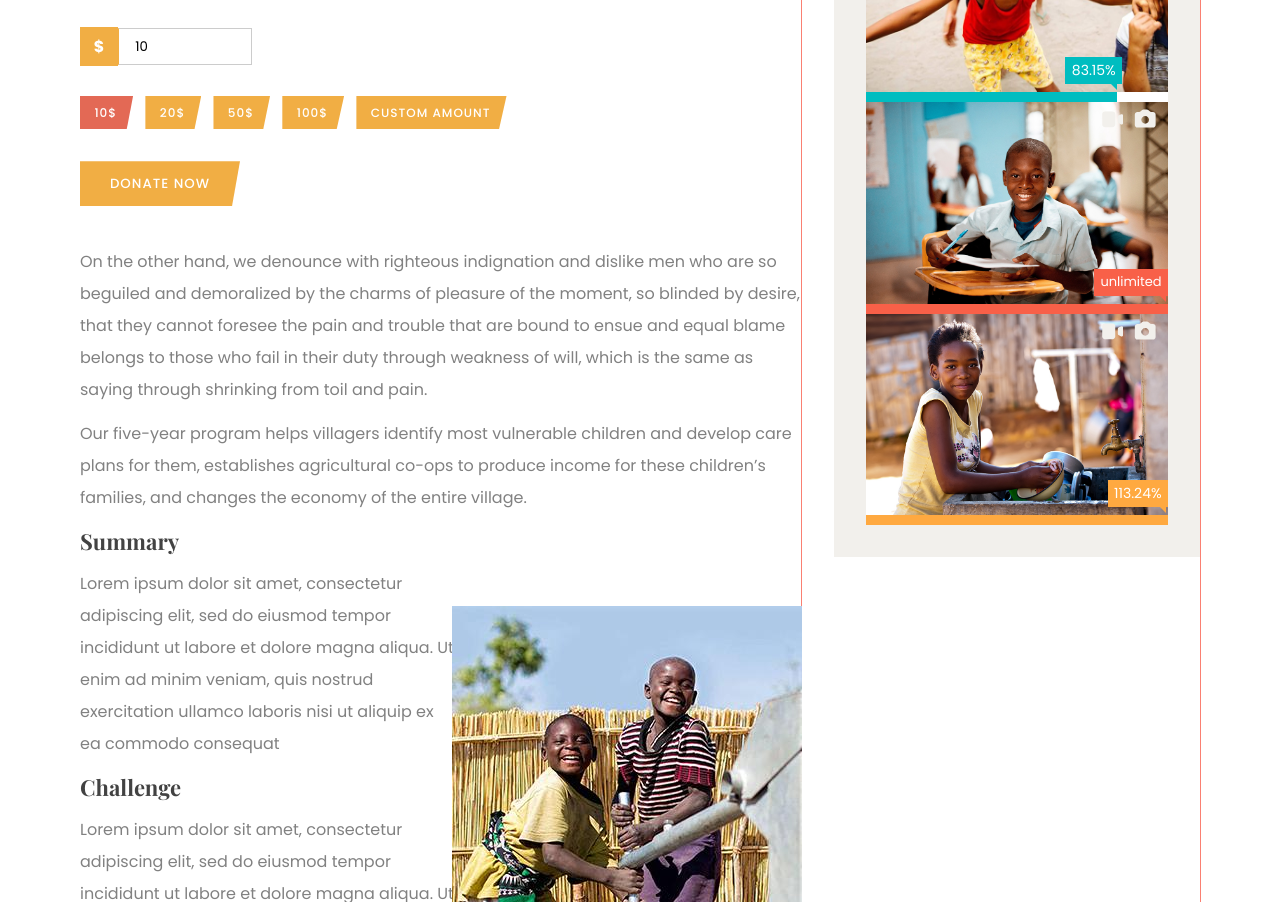
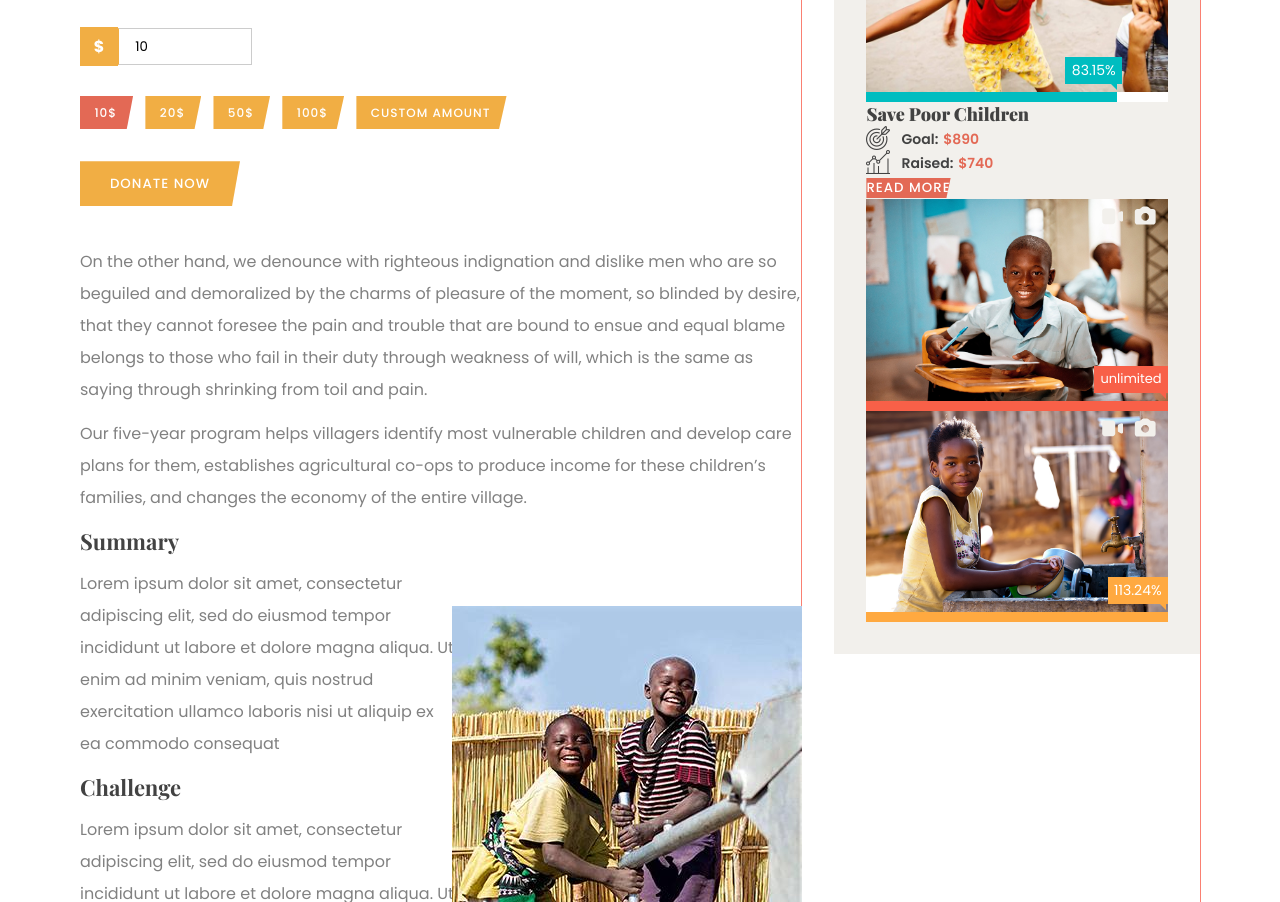
Before and after one commit to Ghidyon/oxipitan-landing-page, a plain HTML site: page index.html in a window 1280 px wide. Shown: the part 1053-1955 px from the top of the page. Drawn offline with nearby package versions, Linux system fonts and the light colour scheme.

Commit message:
added image details

```diff
--- a/index.html
+++ b/index.html
@@ -186,6 +186,23 @@
                             <img class="video-icon" src="images/heroicons/video-camera-gray.svg" alt="">
                         </div>
 
+                        <div class="details">
+                            <h6>Save Poor Children</h6>
+
+                            <p>
+                                <img src="images/dart.png" alt="">
+                                <span>Goal:</span>
+                                <span>$890</span>
+                            </p>
+
+                            <p>
+                                <img src="images/raised.png" alt="">
+                                <span>Raised:</span>
+                                <span>$740</span>
+                            </p>
+
+                            <button class="details-button green">Read More</button>
+                        </div>
 
 
                         <div class="donate-2">
--- a/style.css
+++ b/style.css
@@ -7,7 +7,7 @@
     list-style: none;
 }
 
-h4, h5 {
+h4, h5, h6 {
     font-family: 'Playfair Display';
 }
 
@@ -17,6 +17,13 @@ h4 {
 
 h5 {
     font-size: 20px;
+}
+
+h6 {
+    font-size: 18px;
+}
+
+h5, h6 {
     font-weight: 900;
 }
 
@@ -163,6 +170,7 @@ section > div:first-of-type article a:nth-of-type(2) {
     right: 6.5%;
     top: 10px;
 }
+
 section > div:first-of-type article a img {
     width: 100%;
 }
@@ -446,3 +454,26 @@ section > div:last-of-type aside > div:last-of-type > div .donate-3 .camera-icon
     top: 2%;
     transform: translate(-3%, -2%);
 }
+
+section > div:last-of-type aside > div:last-of-type > div .details {
+
+}
+
+section > div:last-of-type aside > div:last-of-type > div .details > p {
+    display: flex;
+    align-items: flex-end;
+    font-size: 14px;
+}
+
+section > div:last-of-type aside > div:last-of-type > div .details > p > img {
+    margin-right: .7rem;
+}
+
+section > div:last-of-type aside > div:last-of-type > div .details > p > span {
+    font-weight: 600;
+}
+
+section > div:last-of-type aside > div:last-of-type > div .details > p > span:last-of-type {
+    color: #E36955;
+    margin-left: .3rem;
+}
```
